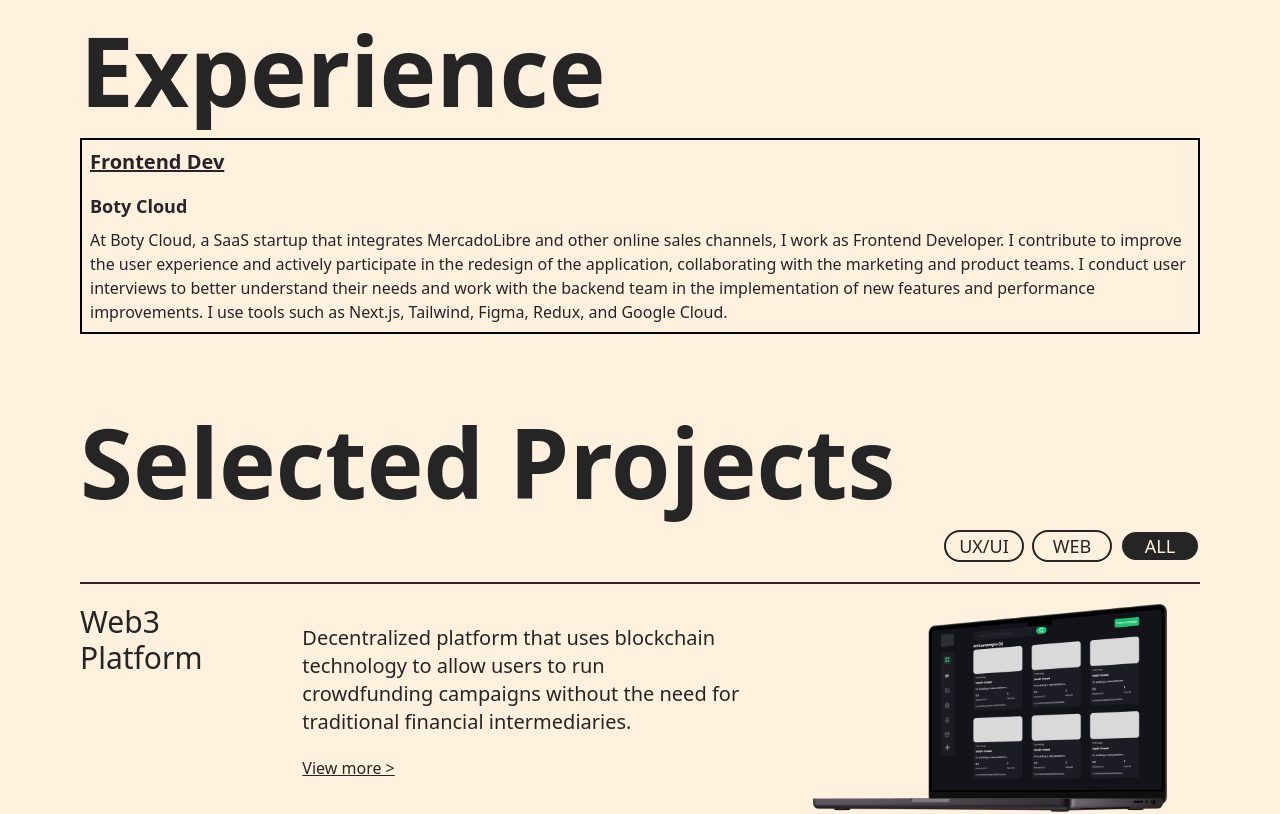
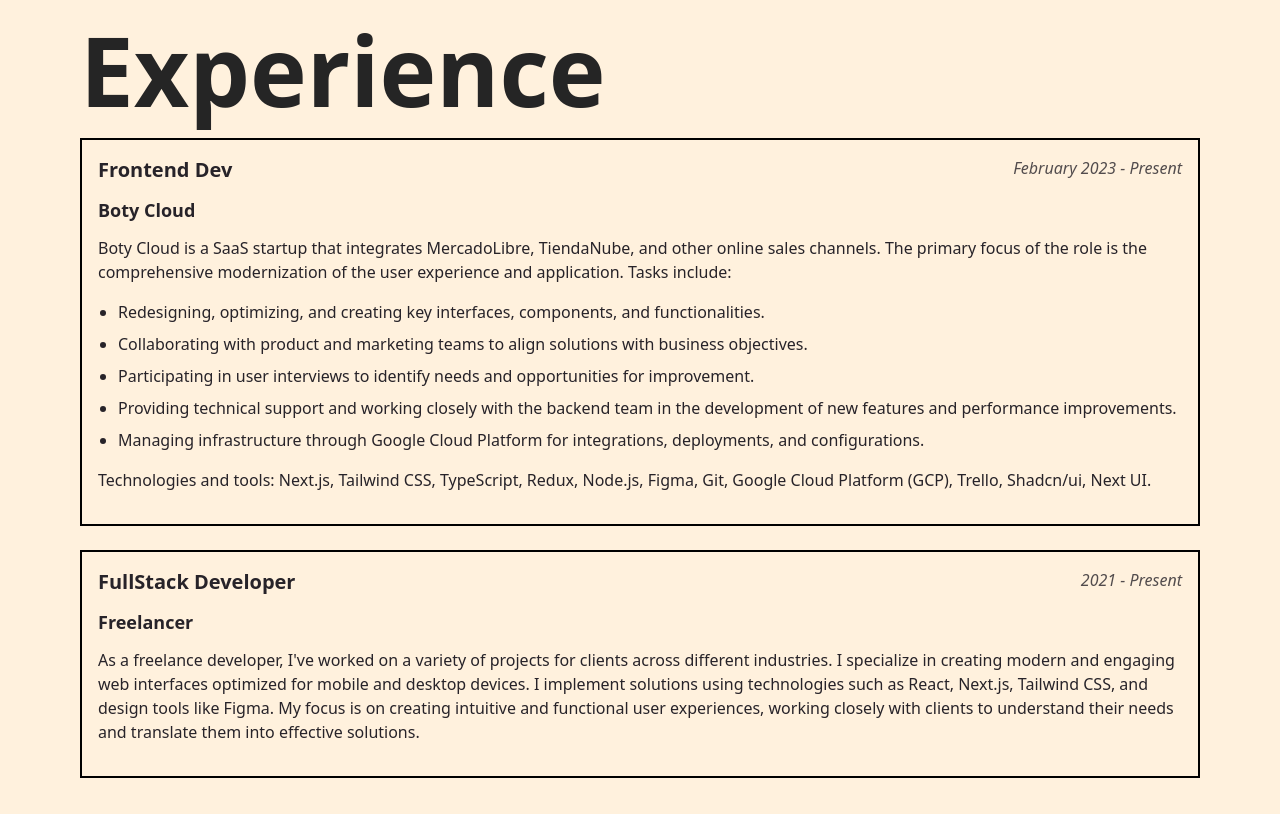
Before and after one commit to ivanlitt8/remastered-portfolio, a Next.js app: page / in a window 1280 px wide. Shown: the part 1140-1954 px from the top of the page. Built offline with nearby package versions, Linux system fonts and the light colour scheme.

Commit message:
actualizacion

```diff
--- a/components/ExperienceContainer.jsx
+++ b/components/ExperienceContainer.jsx
@@ -6,40 +6,106 @@
   const { isDarkMode } = useTheme();
   const { t } = useTranslation();
 
-  const experience = t("experience", { returnObjects: true });
+  const experiences = t("experiences", { returnObjects: true });
 
-  console.log(experience);
+  // Función para procesar la descripción y formatear los bullet points
+  const formatDescription = (description) => {
+    if (!description) return null;
+
+    // Dividir el texto por saltos de línea
+    const paragraphs = description.split('\n\n');
+
+    // Agrupar los elementos para generar la salida con el formato correcto
+    const elements = [];
+    let bulletPoints = [];
+
+    paragraphs.forEach((paragraph, index) => {
+      // Si el párrafo comienza con un asterisco, es un bullet point
+      if (paragraph.trim().startsWith('*')) {
+        bulletPoints.push(
+          <li
+            key={`bullet-${index}`}
+            className={`ml-5 mb-2 ${isDarkMode ? "text-colorDark" : "text-primaryDark"}`}
+          >
+            {paragraph.trim().substring(1).trim()}
+          </li>
+        );
+      } else {
+        // Si hay bullet points acumulados, agregarlos a la lista
+        if (bulletPoints.length > 0) {
+          elements.push(
+            <ul key={`list-${index}`} className="list-disc mb-4">
+              {bulletPoints}
+            </ul>
+          );
+          bulletPoints = []; // Reiniciar la lista de bullets
+        }
+
+        // Agregar el párrafo normal
+        elements.push(
+          <p
+            key={`paragraph-${index}`}
+            className={`mb-4 ${isDarkMode ? "text-colorDark" : "text-primaryDark"}`}
+          >
+            {paragraph}
+          </p>
+        );
+      }
+    });
+
+    // Si quedan bullet points al final, agregarlos
+    if (bulletPoints.length > 0) {
+      elements.push(
+        <ul key="list-final" className="list-disc mb-4">
+          {bulletPoints}
+        </ul>
+      );
+    }
+
+    return elements;
+  };
+
   return (
-    <div className="flex flex-wrap sm:mx-20 mx-2 mt-5">
+    <div className="flex flex-col gap-6 sm:mx-20 mx-2 mt-5">
+      {experiences && experiences.map((experience, index) => (
         <div
-        className={`relative p-2 border-solid border-2 duration-1000 transition-all ${
+          key={index}
+          className={`relative p-4 border-solid border-2 duration-1000 transition-all ${
             isDarkMode
               ? "bg-primaryDark border-secondaryDark"
               : "bg-primaryLight border-colorLight"
           }`}
         >
+          <div className="flex flex-col md:flex-row md:justify-between mb-3">
             <h3
-          className={`text-xl underline font-semibold text-secondary mb-4 duration-1000 transition-all ${
+              className={`text-xl font-semibold duration-1000 transition-all ${
                 isDarkMode ? "text-colorDark" : "text-primaryDark"
               }`}
             >
               {experience.role}
             </h3>
+            <span
+              className={`text-sm md:text-base font-medium italic duration-1000 transition-all ${
+                isDarkMode ? "text-colorDark/80" : "text-primaryDark/80"
+              }`}
+            >
+              {experience.period}
+            </span>
+          </div>
+
           <h2
-          className={`text-lg font-bold mb-2 duration-1000 transition-all ${
+            className={`text-lg font-bold mb-3 duration-1000 transition-all ${
               isDarkMode ? "text-colorDark" : "text-primaryDark"
             }`}
           >
             {experience.title}
           </h2>
-        <p
-          className={`text-base duration-1000 transition-all ${
-            isDarkMode ? "text-colorDark" : "text-primaryDark"
-          }`}
-        >
-          {experience.description}
-        </p>
+
+          <div className={`duration-1000 transition-all text-base`}>
+            {formatDescription(experience.description)}
           </div>
+        </div>
+      ))}
     </div>
   );
 };
--- a/public/locales/en/transEn.json
+++ b/public/locales/en/transEn.json
@@ -62,6 +62,13 @@
     }
   ],
   "projects-cards": [
+    {
+      "type": "web",
+      "title": "R3ALIM",
+      "content": "Landing page developed for an Australian-based architectural rendering company. The site focuses on conveying an elegant visual identity, with an organized and attractive presentation of featured projects. It includes an interactive form with specific features to facilitate quote requests and efficiently manage contact information for potential clients.",
+      "imageSrc": "/images/r3alim.png",
+      "link": "https://r3alim.com/"
+    },
     {
       "type": "web",
       "title": "Web3 Platform",
@@ -180,9 +187,18 @@
       "lang2": "Others: English C1"
     }
   },
-  "experience" : {
-    "title": "Boty Cloud",
-    "role": "Frontend Dev",
-    "description": "At Boty Cloud, a SaaS startup that integrates MercadoLibre and other online sales channels, I work as Frontend Developer. I contribute to improve the user experience and actively participate in the redesign of the application, collaborating with the marketing and product teams. I conduct user interviews to better understand their needs and work with the backend team in the implementation of new features and performance improvements. I use tools such as Next.js, Tailwind, Figma, Redux, and Google Cloud."
-  }
+  "experiences": [
+    {
+      "title": "Boty Cloud",
+      "role": "Frontend Dev",
+      "period": "February 2023 - Present",
+      "description": "Boty Cloud is a SaaS startup that integrates MercadoLibre, TiendaNube, and other online sales channels. The primary focus of the role is the comprehensive modernization of the user experience and application. Tasks include:\n\n* Redesigning, optimizing, and creating key interfaces, components, and functionalities.\n\n* Collaborating with product and marketing teams to align solutions with business objectives.\n\n* Participating in user interviews to identify needs and opportunities for improvement.\n\n* Providing technical support and working closely with the backend team in the development of new features and performance improvements.\n\n* Managing infrastructure through Google Cloud Platform for integrations, deployments, and configurations.\n\nTechnologies and tools: Next.js, Tailwind CSS, TypeScript, Redux, Node.js, Figma, Git, Google Cloud Platform (GCP), Trello, Shadcn/ui, Next UI."
+    },
+    {
+      "title": "Freelancer",
+      "role": "FullStack Developer",
+      "period": "2021 - Present",
+      "description": "As a freelance developer, I've worked on a variety of projects for clients across different industries. I specialize in creating modern and engaging web interfaces optimized for mobile and desktop devices. I implement solutions using technologies such as React, Next.js, Tailwind CSS, and design tools like Figma. My focus is on creating intuitive and functional user experiences, working closely with clients to understand their needs and translate them into effective solutions."
+    }
+  ]
 }
--- a/public/locales/es/transEs.json
+++ b/public/locales/es/transEs.json
@@ -62,6 +62,13 @@
     }
   ],
   "projects-cards": [
+    {
+      "type": "web",
+      "title": "R3ALIM",
+      "content": "Landing page desarrollada para una empresa con sede en Australia dedicada a la creación de renders arquitectónicos. El sitio se enfoca en transmitir una identidad visual elegante, con una presentación ordenada y atractiva de proyectos destacados. Incluye un formulario interactivo con funcionalidades específicas para facilitar la solicitud de presupuestos y la gestión eficiente de datos de contacto de potenciales clientes.",
+      "imageSrc": "/images/r3alim.png",
+      "link": "https://r3alim.com/"
+    },
     { "type": "web",
       "title": "Plataforma Web3",
       "content": "Plataforma descentralizada que utiliza la tecnología blockchain para permitir a los usuarios realizar campañas de crowdfunding sin necesidad de intermediarios financieros tradicionales.",
@@ -179,9 +186,18 @@
       "lang2": "Otros: Inglés C1"
     }
   },
-  "experience" : {
-    "title": "Boty Cloud",
-    "role": "Frontend Dev",
-    "description": "En Boty Cloud, una startup SaaS integradora de MercadoLibre y otros canales de venta online, me desempeño como Frontend Developer. Contribuyo a mejorar la experiencia de usuario y participo activamente en el rediseño de la aplicación, colaborando con los equipos de marketing y producto. Realizo entrevistas a usuarios para comprender mejor sus necesidades y trabajo junto al equipo de backend en la implementación de nuevas funcionalidades y mejoras de rendimiento. Utilizo herramientas como Next.js, Tailwind, Figma, Redux, y Google Cloud."
-  }
+  "experiences" : [
+    {
+      "title": "Boty Cloud",
+      "role": "Frontend Dev",
+      "period": "Febrero 2023 - Presente",
+      "description": "Boty Cloud es una startup SaaS que integra MercadoLibre, TiendaNube y otros canales de venta online. El enfoque principal del rol es la modernización integral de la experiencia de usuario y la aplicación. Las tareas incluyen:\n\n* Rediseño, optimización y creación de interfaces, componentes y funcionalidades clave.\n\n* Colaboración con los equipos de producto y marketing para alinear las soluciones con los objetivos del negocio.\n\n* Participación en entrevistas con usuarios para detectar necesidades y oportunidades de mejora.\n\n* Soporte técnico y trabajo conjunto con el equipo backend en el desarrollo de nuevas funcionalidades y mejoras de rendimiento.\n\n* Gestión de infraestructura mediante Google Cloud Platform para integraciones, despliegues y configuraciones.\n\nTecnologías y herramientas: Next.js, Tailwind CSS, TypeScript, Redux, Node.js, Figma, Git, Google Cloud Platform (GCP), Trello, Shadcn/ui, Next UI."
+    },
+    {
+    "title": "Freelancer",
+    "role": "FullStack Developer",
+    "period": "2021 - Presente",
+    "description": "Como desarrollador freelance, he trabajado en una variedad de proyectos para clientes de distintas industrias. Me especializo en la creación de interfaces web modernas y atractivas, optimizadas para dispositivos móviles y desktop. Implemento soluciones utilizando tecnologías como React, Next.js, Tailwind CSS y herramientas de diseño como Figma. Mi enfoque se centra en crear experiencias de usuario intuitivas y funcionales, colaborando estrechamente con los clientes para entender sus necesidades y traducirlas en soluciones efectivas."
+    }
+  ]
 }
```
Also changed, not shown: public/images/r3alim.png (added). Lines whose indentation alone changed are shown as unchanged.
